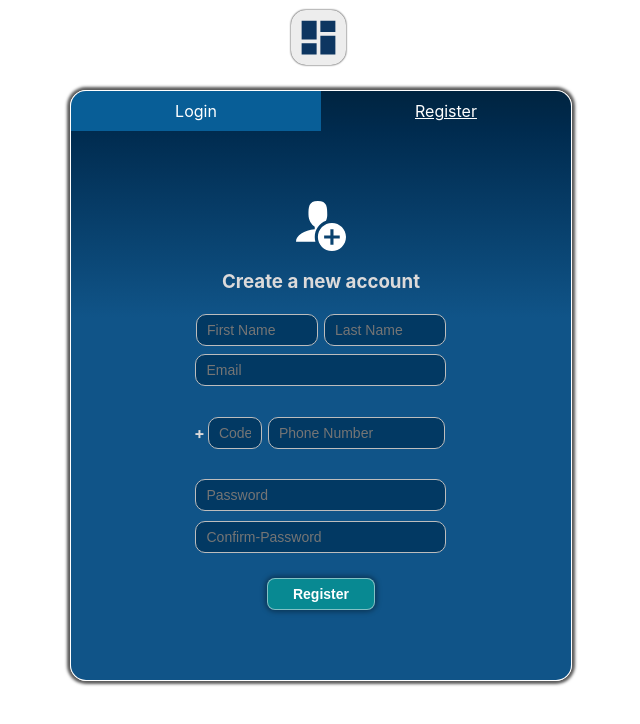
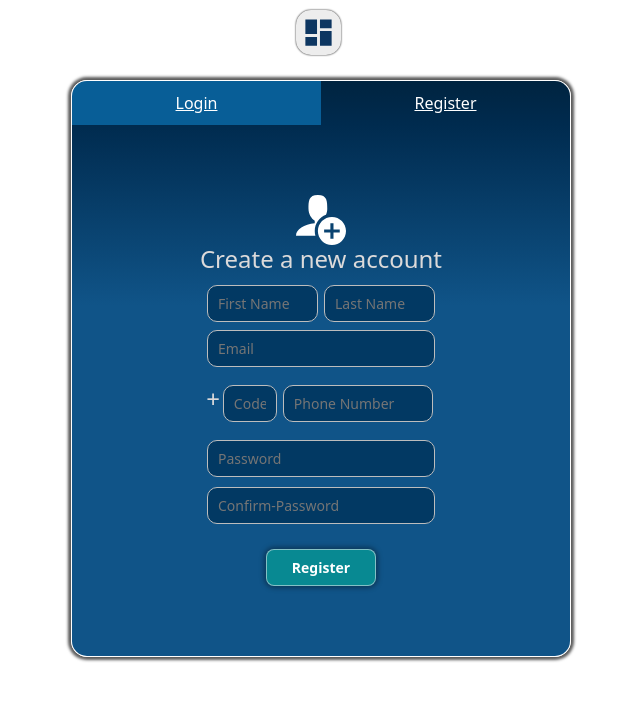
Before and after one commit to rilindtasholli/product-management-software, a React (Create React App) app in the folder Front-End/management-app/: page /login in a window 1280 px wide. Both pictures are taken after a click on the link "Register". Shown: the top 724 px of the page, without its empty margins (319-959 px from the left). Built offline with nearby package versions, Linux system fonts and the light colour scheme.

Commit message:
fixed css code to be stable in case of importing bootstrap

```diff
--- a/Front-End/management-app/src/App.css
+++ b/Front-End/management-app/src/App.css
@@ -10,7 +10,7 @@
 @keyframes loadMainContent{
   0%{
     transform: scale(0.8);
-    opacity: 0.5;
+    opacity: 0;
   }
   100%{
     transform: scale(1);
--- a/Front-End/management-app/src/App.js
+++ b/Front-End/management-app/src/App.js
@@ -6,6 +6,7 @@ import { Redirect } from "react-router-dom";
 import Dashboard from './pages/Dashboard';
 import Products from './pages/Products';
 import LoginRegister from './pages/LoginRegister';
+import 'bootstrap/dist/css/bootstrap.min.css';
 
 export class App extends Component {
   constructor(props) {
--- a/Front-End/management-app/src/components/Navbar.css
+++ b/Front-End/management-app/src/components/Navbar.css
@@ -1,8 +1,8 @@
-.navbar{
+.navbar-header{
     background: linear-gradient(90deg, rgba(0,96,153,1) 0%, rgba(13,61,107,1) 82%, rgba(0,46,88,1) 100%);
     height: 80px;
     display: flex;
-    justify-self: start;
+    justify-content: center;
     align-items: center;
     animation: LoadNavbar 0.9s ease-in-out;
 }
@@ -17,12 +17,13 @@
 }
 
 .menu-bars{
+    position: absolute;
+    left: 0;
     margin-left: 2rem;
     font-size: 2rem;
     background: none;
     text-decoration: none;
     color: white;
-
     transition: 0.5s;
 }
 
@@ -64,8 +65,10 @@
     display: flex;
     justify-content: center;
     position: fixed;
+    padding-top: 10px;
     top: 0;
     animation: menuShow 0.8s cubic-bezier( 0.01, 0.93, 0.61, 0.99 )  forwards;
+    -webkit-animation: menuShow 0.8s cubic-bezier( 0.01, 0.93, 0.61, 0.99 )  forwards;
 }
 
 .nav-menu.active{
@@ -93,24 +96,25 @@
     }
 }
 
+
 .nav-text{
     display: flex;
     justify-content: start;
     align-items: center;
-    padding: 8px 0px 8px 0px;
+    padding: 20px 0px;
     list-style: none;
-    height: 25px;
+    height: 35px;
 }
 
 .nav-text a{
    text-decoration: none;
    color: white;
    font-size: 20px;
-   width: 95%;
+   width: 100%;
    height: 100%;
    display: flex;
    align-items: center;
-   padding: 8px 16px;
+   padding: 20px 20px;
    border-radius: 20px 0px 0px 20px;
    transition: 0.6s;
 }
@@ -119,9 +123,8 @@
     background-color: rgb(0, 0, 0);
     color: white;
     outline: solid 1px black;
-
+    text-decoration: none;
     transition: 0.3s;
-
 }
 
 .nav-text a:active{
@@ -129,7 +132,6 @@
     color: rgb(0, 0, 0);
     outline: solid 1px rgb(240, 240, 240);
     transition: 0.1s;
-
 }
 
 .nav-text:hover{
@@ -178,12 +180,10 @@ span{
 .title{
     color: rgb(218, 218, 218);
     display: flex;
-    justify-self: center;
+    justify-content: center;
     align-items: center;
     top: 0;
-    margin-left: 30%;
     text-align: center;
-    padding: 5px;
     text-shadow: 0px 0px 6px rgba(0, 0, 0, 1);
     animation: LoadTitle 0.9s ease;
 }
@@ -268,4 +268,6 @@ span{
 .logout-button:hover{
     background-color: #02586b;
     transition: 0.3s;
+    text-decoration: none;
+    color: white;
 }
--- a/Front-End/management-app/src/components/Navbar.js
+++ b/Front-End/management-app/src/components/Navbar.js
@@ -15,7 +15,7 @@ function Navbar() {
     const showSideBar = () => setSideBar(!sidebar);
     return (
         <>
-            <div className="navbar">
+            <div className="navbar-header">
                 <NavLink to="#" className='menu-bars'>
                     <FaBars onClick={showSideBar}/>
                 </NavLink>
--- a/Front-End/management-app/src/pages/Dashboard.js
+++ b/Front-End/management-app/src/pages/Dashboard.js
@@ -1,5 +1,6 @@
 import React, { Component } from 'react';
 import './css/Dashboard.css';
+// import 'bootstrap/dist/css/bootstrap.min.css';
 
 export class Dashboard extends Component {
     render() {
--- a/Front-End/management-app/src/pages/LoginRegister.js
+++ b/Front-End/management-app/src/pages/LoginRegister.js
@@ -35,7 +35,7 @@ export class LoginRegister extends Component {
         return (
             <div className='main-content'>
                 <MdDashboard className='logo'/>
-               <div className='container'>
+               <div className='main-container'>
                     <div className='login-register-form-buttons'>
                         <a className={loginFormActive ? 'login-form-button buttonActive' : 'login-form-button'} onClick={() => this.changeFormLogin()}>Login</a>
                         <a className={loginFormActive ? 'register-form-button' : 'register-form-button buttonActive'} onClick={() => this.changeFormRegister()}>Register</a>
@@ -53,7 +53,7 @@ export class LoginRegister extends Component {
                         <div className={loginFormActive ? 'register-main-form hidden' : 'register-main-form'}>
                         <form className='register-form'>
                                 <ImUserPlus className='registerIcon'/>
-                                <h3 className='register-title'>Create a new account</h3>
+                                <h4 className='register-title'>Create a new account</h4>
                                 <div className='name-section'>
                                     <input className='input-short' type='text' placeholder="First Name" />
                                     <input className='input-short' type='text' placeholder="Last Name" />
--- a/Front-End/management-app/src/pages/css/Dashboard.css
+++ b/Front-End/management-app/src/pages/css/Dashboard.css
@@ -8,6 +8,7 @@
     margin: 0 19px;
     color: rgb(24, 24, 24);
     font-size: 25px;
+    font-weight:600;
 }
 
 .sales-items{
@@ -25,6 +26,7 @@
     background-color: rgb(233, 233, 233);
     width: 200px;
     height: auto;
+    padding: 20px 0;
     flex-direction: column;
     justify-content: center;
     align-items: center;
@@ -38,14 +40,15 @@
     color: rgb(92, 166, 206);
     text-shadow: 0px 0px 2px black;
     font-size: 45px;
-
+    font-weight: 600;
 }
 
 .item-title{
     color: rgb(60, 60, 60);
+    font-size: 20px;
 
 }
 
-.account-data{
+/* .account-data{
     border: solid 2px blue;
-}
+} */
--- a/Front-End/management-app/src/pages/css/LoginRegister.css
+++ b/Front-End/management-app/src/pages/css/LoginRegister.css
@@ -2,14 +2,13 @@
     color: rgb(220, 218, 218);
 }
 
-.container{
+.main-container{
     border: solid 1px white;
     border-radius: 16px;
     margin-top: 15px;
     width: 500px;
     height: auto;
     box-shadow: 0px 0px 3px 3px rgb(0, 0, 0, 0.65);
-
 }
 
 .login-register-form-buttons{
@@ -31,6 +30,8 @@
     background-color: rgb(5, 66, 107);
     cursor: pointer;
     transition: 0.3s;
+    text-decoration: none;
+    color: white;
 }
 
 .register-form-button{
@@ -42,11 +43,14 @@
     /* border: solid 1px black; */
     padding: 10px 0;
 
+
 }
 .register-form-button:hover{
     background-color: rgb(5, 66, 107);
     cursor: pointer;
     transition: 0.3s;
+    text-decoration: none;
+    color: white;
 }
 
 .buttonActive{
@@ -71,7 +75,7 @@
     border-radius: 10px;
     padding: 7px 10px;
     font-size: 14px;
-    width: 229px;
+    width: 228px;
     color: white;
     outline: none;
     margin: 5px;
@@ -83,7 +87,7 @@
     border-radius: 10px;
     padding: 7px 10px;
     font-size: 14px;
-    width: 100px;
+    width: 111px;
     color: white;
     outline: none;
     margin: 3px;
@@ -94,7 +98,7 @@
     border-radius: 10px;
     padding: 7px 10px;
     font-size: 14px;
-    width: 32px;
+    width: 54px;
     text-align: center;
     color: white;
     outline: none;
@@ -106,7 +110,7 @@
     border-radius: 10px;
     padding: 7px 10px;
     font-size: 14px;
-    width: 155px;
+    width: 150px;
     color: white;
     outline: none;
     margin: 3px;
@@ -169,11 +173,11 @@
     font-size: 50px;
 }
 
-.checkbox{
+/* .checkbox{
     height: 25px;
   width: 25px;
   background-color: #eee;
-}
+} */
 
 .forgotPassword{
     color: rgb(209, 209, 209);
@@ -184,6 +188,7 @@
 
 .forgotPassword:hover{
     text-decoration: underline;
+    color: white;
 }
 
 .phone-section{
@@ -198,5 +203,4 @@
     flex-direction: column;
     align-items: center;
     justify-content: center;
-
 }
```
